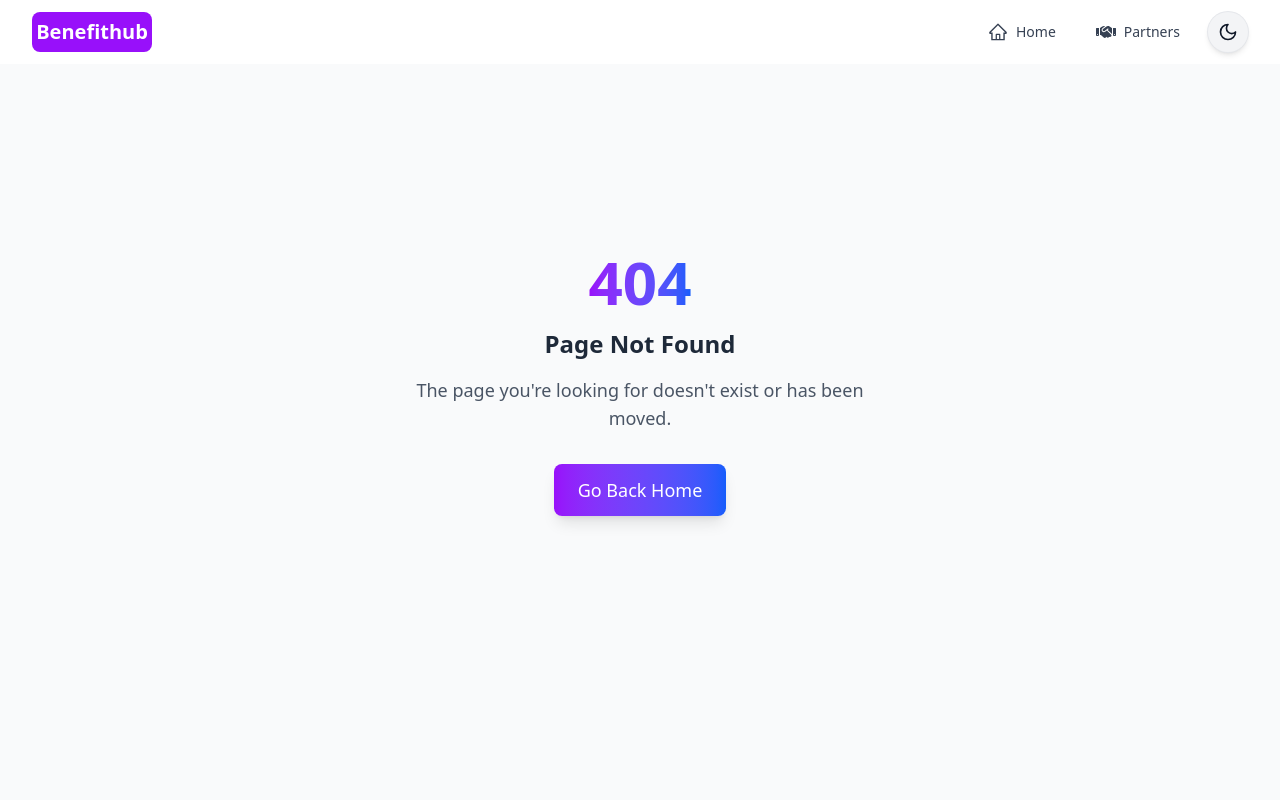
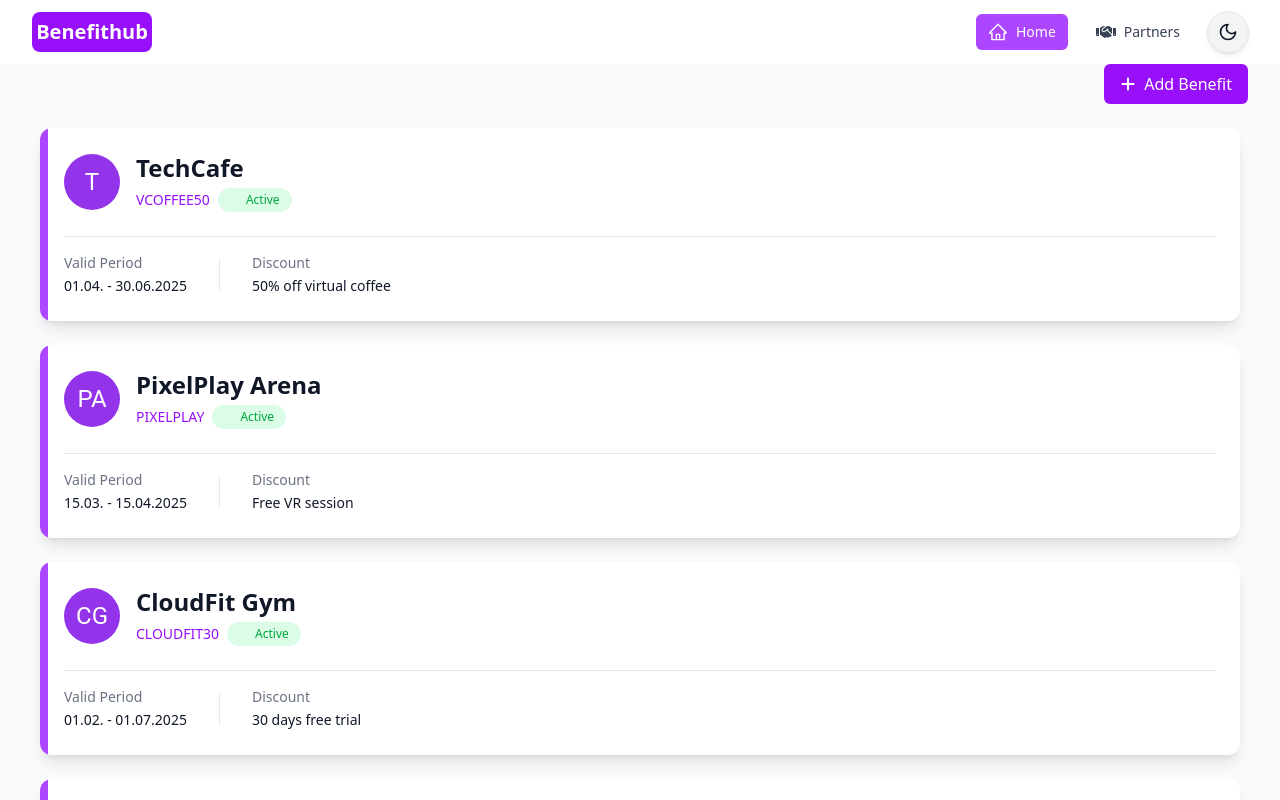
Before and after one commit to Imadjaha/benefitHub, a React (Vite) app: page /#/benefits in a window 1280 px wide. Before the commit this address led to /#/404. Shown: the top 800 px of the page. Built offline with nearby package versions, Linux system fonts and the light colour scheme; some icons are missing.

Commit message:
benefitHub

```diff
--- a/src/App.tsx
+++ b/src/App.tsx
@@ -10,10 +10,11 @@ function App() {
       <NavBar />
       <main className="flex-1 pt-16">
         <Routes>
-          <Route path="/benefitHub" element={<Benefits />} />
+          <Route path="/" element={<Navigate to="/benefits" replace />} />
+          <Route path="/benefits" element={<Benefits />} />
           <Route path="/partners" element={<Partners />} />
           <Route path="/404" element={<NotFound />} />
-          <Route path="*" element={<Navigate replace to="/404" />} />
+          <Route path="*" element={<Navigate to="/404" replace />} />
         </Routes>
       </main>
     </div>
--- a/src/components/Navbar.tsx
+++ b/src/components/Navbar.tsx
@@ -20,12 +20,12 @@ const NavBar = () => {
 
   const navItems = [
     {
-      path: "/benefitHub",
+      path: "/benefits",
       name: "Home",
       icon: <AiOutlineHome className="text-xl" />,
     },
     {
-      path: "/benefitHub/partners",
+      path: "/partners",
       name: "Partners",
       icon: <FaHandshake className="text-xl" />,
     },
@@ -40,7 +40,7 @@ const NavBar = () => {
       <div className="max-w-7xl mx-auto px-4 sm:px-6 lg:px-8">
         <div className="flex items-center justify-between h-16">
           {/* Logo */}
-          <Link to="/" className="flex-shrink-0">
+          <Link to="/benefits" className="flex-shrink-0">
             <div className="flex items-center justify-center w-30 h-10 bg-purple-600 rounded-lg text-white font-bold text-xl hover:bg-purple-700 transition-colors duration-200">
               Benefithub
             </div>
--- a/src/pages/NotFound.tsx
+++ b/src/pages/NotFound.tsx
@@ -1,5 +1,5 @@
-import { Link } from 'react-router-dom';
-import { motion } from 'framer-motion';
+import { Link } from "react-router-dom";
+import { motion } from "framer-motion";
 
 export default function NotFound() {
   return (
@@ -47,7 +47,7 @@ export default function NotFound() {
         transition={{ delay: 0.3 }}
       >
         <Link
-          to="/"
+          to="/benefits"
           className="inline-flex items-center justify-center
                      min-h-[44px] px-6 py-3
                      bg-gradient-to-r from-purple-600 to-blue-600
```
Also changed, not shown: vite.config.ts (+5 -5 lines).
